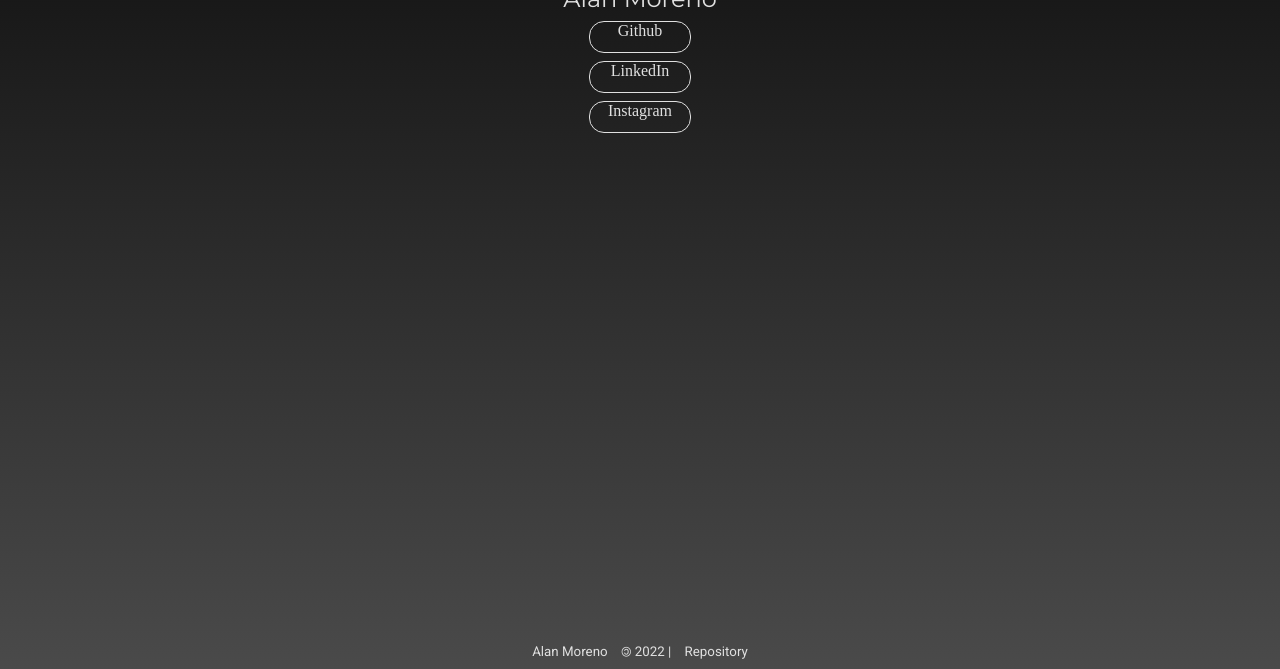
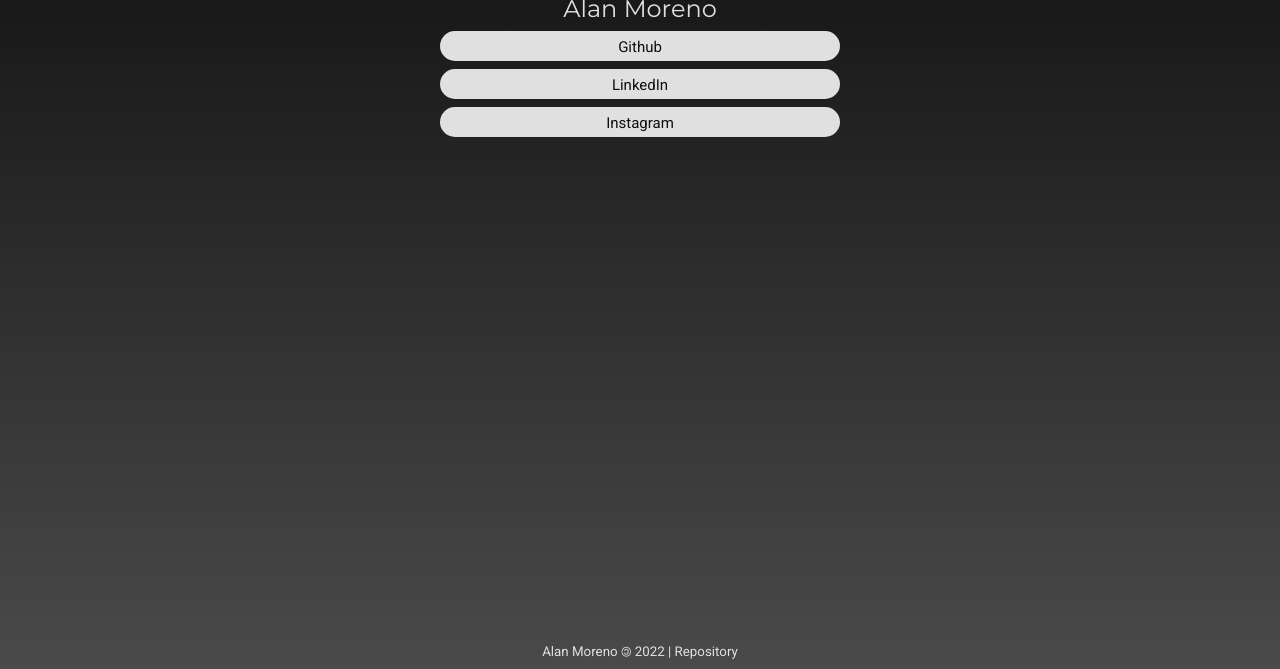
Before and after one commit to morenoalan/linktree, a plain HTML site: page index.html in a window 1280 px wide. Shown: the part 131-800 px from the top of the page. Drawn offline with Linux system fonts and the light colour scheme.

Commit message:
tags <a> turned display=block

```diff
--- a/index.html
+++ b/index.html
@@ -1,9 +1,9 @@
 <!DOCTYPE html>
 <html lang="en">
 <head>
-    <meta charset="UTF-8">
-    <meta http-equiv="X-UA-Compatible" content="IE=edge">
-    <meta name="viewport" content="width=device-width, initial-scale=1.0">
+    <meta charset="UTF-8" />
+    <meta http-equiv="X-UA-Compatible" content="IE=edge" />
+    <meta name="viewport" content="width=device-width, initial-scale=1.0" />
     <title>Linktree</title>
     <meta name='description' content='A beauty list with links to other interesting places.' />
     <meta name='keywords' content='linktree, links list, link tree' />
@@ -19,20 +19,20 @@
     <div id='vertical-centralizer'>
         <header>
             <figure>
-                <img src="https://avatars.githubusercontent.com/u/42527377?v=4" alt="github_avatar">
+                <img src="https://avatars.githubusercontent.com/u/42527377?v=4" alt="github_avatar" />
                 <figcaption>Alan Moreno</figcaption>
             </figure>
         </header>
         <main>
             <ul>
                 <li>
-                    <a id='link-github' href='https://www.github.com/morenoalan' target='_blank'>Github</a>
+                    <p><a id='link-github' href='https://www.github.com/morenoalan' target='_blank'>Github</a></p>
                 </li>
                 <li>
-                    <a id='link-linkedin' href='https://www.linkedin.com/in/alanmorenodev/' target='_blank'>LinkedIn</a>
+                    <p><a id='link-linkedin' href='https://www.linkedin.com/in/alanmorenodev/' target='_blank'>LinkedIn</a></p>
                 </li>
                 <li>
-                    <a id='link-instagram' href='https://www.instagram.com/moreno_alan/' target='_blank'>Instagram</a>
+                    <p><a id='link-instagram' href='https://www.instagram.com/moreno_alan/' target='_blank'>Instagram</a></p>
                 </li>
             </ul>
         </main>
--- a/style.css
+++ b/style.css
@@ -32,11 +32,11 @@ figure {
     margin: 0 auto;
     background-color: transparent;
     overflow: hidden;
-    width: 400px;
+    width: 100%;
 }
 #vertical-centralizer {
     height: 100%;
-    width: 100%;
+    width: 400px;
     margin-top: 15px;
 }
 figure > img {
@@ -46,23 +46,33 @@ figure > img {
 figcaption {
     font-family: 'Montserrat', sans-serif;
     font-size: 18pt;
+    text-align: center;
+    margin-top: 10px;
 }
 ul {
     height: var(--size-button);
     list-style-type: none;
+    width: 100%;
 }
 li {
-    margin: 8px;
-    border: 0.5px solid rgb(224, 224, 224);
+    margin-top: 8px;
+    background-color: rgb(224, 224, 224);
     border-radius: 15px;
     height: 30px;
-    width: 100px;
+    width: 100%;
     text-align: center;
 }
+li > p {
+    padding-top: 7px;
+    font-size: 15px;
+    font-family: 'Roboto', sans-serif;
+}
+li > p > a {
+    display: block;
+}
 a {
-    margin: 10px;
     text-decoration: none;
-    color: rgb(224, 224, 224);
+    color: rgb(15,15,15);
 }
 footer {
     background-color: transparent;
@@ -91,3 +101,9 @@ footer > p > a {
     display: inline-block;
     transform: rotate(180deg);
 }
+
+@media (max-width: 420px) {
+    #vertical-centralizer {
+        width: calc(100% - 20px);
+    }
+}
```
